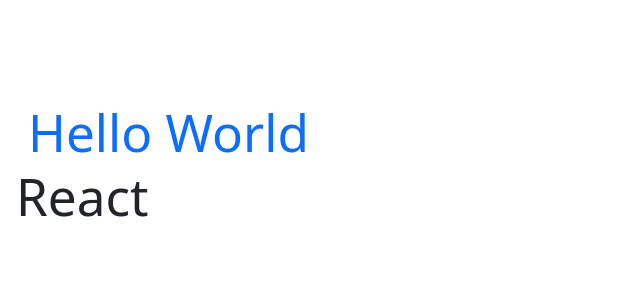
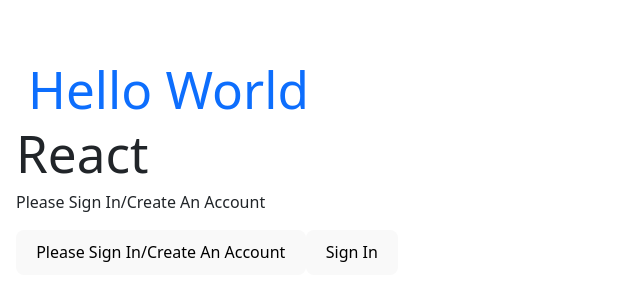
Before and after one commit to aboongm/booking-doctor-app, a React (Vite) app in the folder frontend/: page / in a window 1280 px wide. Shown: the part 232-532 px from the top of the page, without its empty margins (0-640 px from the left). Built offline with nearby package versions, Linux system fonts and the light colour scheme.

Commit message:
created SignIn.jsx component

```diff
--- a/frontend/src/Components/App.jsx
+++ b/frontend/src/Components/App.jsx
@@ -1,6 +1,7 @@
-import { useState } from 'react';
-import './App.css';
-import 'bootstrap/dist/css/bootstrap.css';
+import { useState } from "react";
+import "./App.css";
+import "bootstrap/dist/css/bootstrap.css";
+import SignIn from "./SignIn";
 
 function App() {
     const [count, setCount] = useState(0);
@@ -9,6 +10,7 @@
         <div className="container py-4 px-3 mx-auto">
             <h1 className="container text-primary">Hello World</h1>
             <h1>React</h1>
+            <SignIn />
         </div>
     );
 }
--- /dev/null
+++ b/frontend/src/Components/SignIn.jsx
@@ -0,0 +1,24 @@
+import { useState } from "react";
+
+const SignIn = () => {
+    const [auth, setAuth] = useState(true);
+
+    console.log(auth);
+
+    const onClickHandler = () => {
+        setAuth((isAuthenticated) => !isAuthenticated);
+    };
+
+    return (
+        <div>
+            <p>Please Sign In/Create An Account</p>
+
+            <button onClick={onClickHandler}>
+                Please Sign In/Create An Account
+            </button>
+            <button>{auth ? "Sign In" : "Create An Account"}</button>
+        </div>
+    );
+};
+
+export default SignIn;
```
Lines whose indentation alone changed are shown as unchanged.
